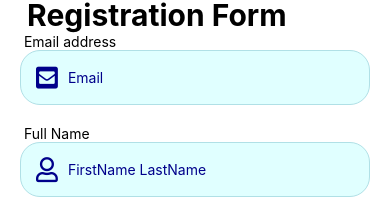
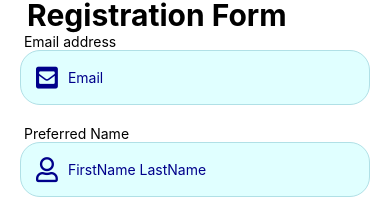
Before and after one commit to grace111w/Smart-North, a React Native app: screen /Registration in a window 390 px wide. Shown: the part 112-327 px from the top of the page. Built offline with nearby package versions, Linux system fonts and the light colour scheme; no server answers.

Commit message:
dropdown

```diff
--- a/src/screens/Registration.js
+++ b/src/screens/Registration.js
@@ -46,7 +46,7 @@ export default function Registration() {
           onChangeText={(text) => handleOnChange(text, "email")}
         />
         <Input
-          label="Full Name"
+          label="Preferred Name"
           iconName="user"
           placeholder="FirstName LastName"
           onChangeText={(text) => handleOnChange(text, "userName")}
@@ -55,7 +55,7 @@ export default function Registration() {
           label="Phone Number"
           iconName="mobile-alt"
           placeholder="Phone Number"
-          onChangeText={(text) => handleOnChange(text, "phone")}
+          onChangeText={() => handleOnChange(text, "phone")}
         />
         <Input
           label="Password"
--- a/src/screens/homepage.js
+++ b/src/screens/homepage.js
@@ -7,6 +7,9 @@ import {
   Button,
   SafeAreaView,
 } from "react-native";
+import {
+  Dropdown }
+  from 'react-native-material-dropdown';
 
 const Homepage = (props) => {
   return (
```
